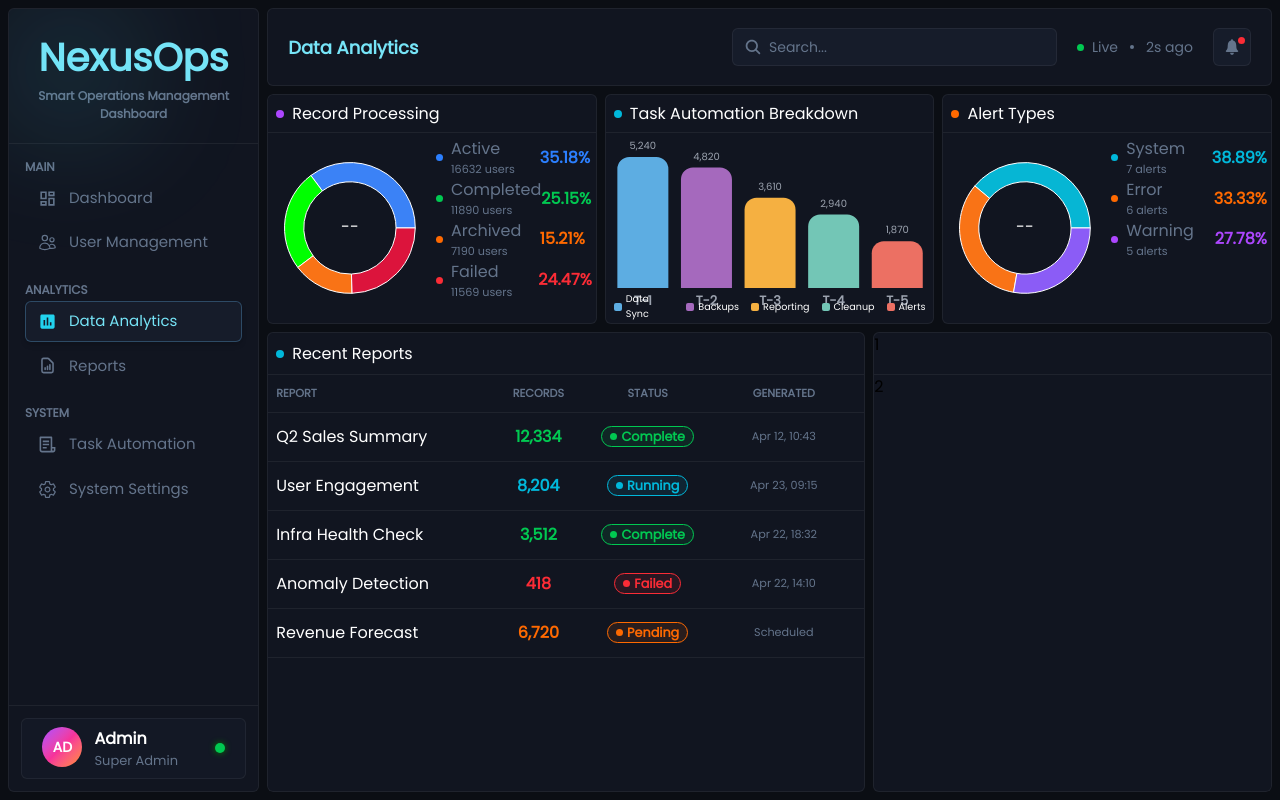
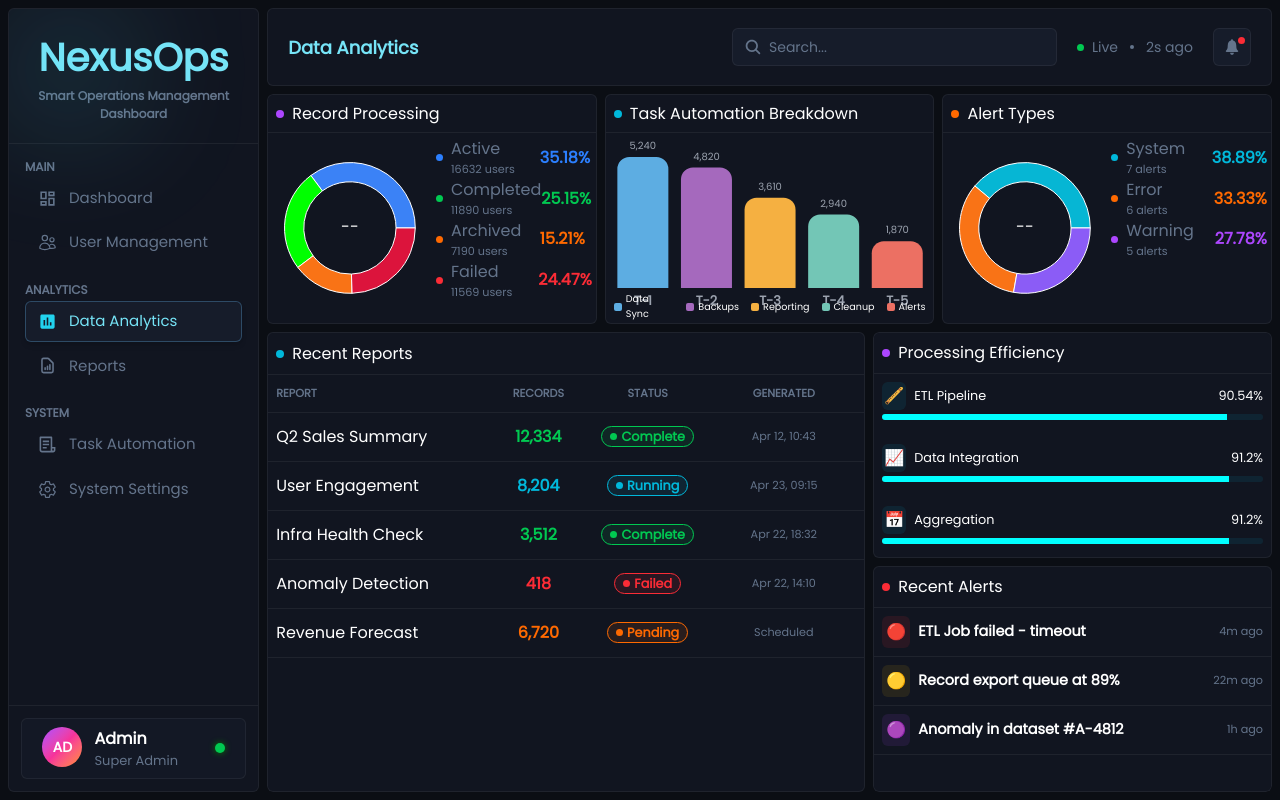
Before and after one commit to Khageswar-M/NexusOps-fe, a React (Vite) app: page /data-analytics in a window 1280 px wide. Built offline with nearby package versions, Linux system fonts and the light colour scheme.

Commit message:
data analytics page completed

```diff
--- a/src/config/RawData.js
+++ b/src/config/RawData.js
@@ -707,3 +707,48 @@ export const recentReports = [
         border: "border-orange-500"
     },
 ]
+
+export const efficiency = [
+    {
+        icon: "🪈",
+        title: "ETL Pipeline",
+        val: 90.54
+    },
+    {
+        icon: "📈",
+        title: "Data Integration",
+        val: 91.2
+    },
+    {
+        icon: "📅",
+        title: "Aggregation",
+        val: 91.2
+    },
+    {
+        icon: "📤",
+        title: "Export Jobs",
+        val: 72.1
+    },
+
+]
+
+export const recentAlert = [
+    {
+        icon: "🔴",
+        bgCol: "bg-red-500/10",
+        title: "ETL Job failed - timeout",
+        time: "4m ago"
+    },
+    {
+        icon: "🟡",
+        bgCol: "bg-yellow-500/10",
+        title: "Record export queue at 89%",
+        time: "22m ago"
+    },
+    {
+        icon: "🟣",
+        bgCol: "bg-purple-500/10",
+        title: "Anomaly in dataset #A-4812",
+        time: "1h ago"
+    },
+]
--- a/src/pages/AsideTabs/DataAnalytics.jsx
+++ b/src/pages/AsideTabs/DataAnalytics.jsx
@@ -2,7 +2,7 @@ import { AppContext } from "../../context/TitleContext";
 import { useContext, useEffect } from "react";
 import OnlineTag from "../../components/OnlineTag";
 import CustomPieChart from "../../components/UserAnalytics/CustomPiChart";
-import { recordProcessing, alertTypes, taskAutomation, recentReports } from "../../config/RawData";
+import { recordProcessing, alertTypes, taskAutomation, recentReports, efficiency, recentAlert } from "../../config/RawData";
 import TaskBarChart from "../../components/TaskBarChart";
 
 const DataAnalytics = () => {
@@ -198,9 +198,65 @@ const DataAnalytics = () => {
         </div>
 
         {/* PROCESSING EFFICIENCY */}
-        <div className="bg-surface border border-border grid grid-rows-[1fr_10fr] grid-cols-1">
-          <div className="border-b border-border">1</div>
-          <div>2</div>
+        <div className="grid grid-rows-[1fr_1fr] grid-cols-1 gap-2 [&>div]:bg-surface [&>div]:rounded-md [&>div]:border [&>div]:border-border overflow-hidden">
+
+          {/* PROCESSING EFFICIENCY */}
+          <div className="grid grid-rows-[1fr_4.5fr] grid-cols-1 overflow-hidden">
+              <div className="border-b border-border flex flex-row items-center px-2">
+                <HeadBar color={"purple"} title={"Processing Efficiency"}/>
+              </div>
+
+              <div className="flex flex-col gap-2 overflow-y-auto custom-scrollbar">
+                {
+                  efficiency.map((item, i) => {
+                    return (
+                      <div key={i} className="flex flex-col gap-1 p-2">
+                        <div className="flex flex-row items-center justify-between ">
+                          <div className="flex flex-row items-center gap-2">
+                            <div className="bg-cyan-500/10 p-0.5 rounded-md">{item.icon}</div>
+                            <div className="text-white text-[0.8rem]">{item.title}</div>
+                          </div>
+                          <div className="text-white text-[0.8rem]">{item.val}%</div>
+                        </div>
+
+                        <div className="h-1.5 rounded-sm bg-cyan-500/10 overflow-hidden">
+                          <div
+                            style={{width: `${item.val}%`, backgroundColor: "cyan"}}
+                            className="h-full"
+                          />
+                        </div>
+                      </div>
+                    )
+                  })
+                }
+              </div>
+          </div>
+
+          {/* RECENT ALERTS */}
+          <div className="grid grid-rows-[1fr_4.5fr] grid-cols-1 overflow-hidden">
+              <div className="border-b border-border flex flex-row items-center px-2">
+                <HeadBar color={"red"} title={"Recent Alerts"}/>
+              </div>
+
+              <div className="flex flex-col overflow-y-auto custom-scrollbar">
+                {
+                  recentAlert.map((item, i) => {
+                    return(
+                      <div
+                        key={i}
+                        className="flex flex-row items-center justify-between py-2 border-b border-border px-2"
+                      >
+                        <div className="flex flex-row items-center gap-2">
+                          <div className={`${item.bgCol} p-1 rounded-md text-[1rem] flex items-center justify-center`}>{item.icon}</div>
+                          <div className="text-white font-bold text-[0.9rem]">{item.title}</div>
+                        </div>
+                        <div className="text-text-muted text-[0.7rem]">{item.time}</div>
+                      </div>
+                    )
+                  })
+                }
+              </div>
+          </div>
         </div>
       </div>
     </div>
```
